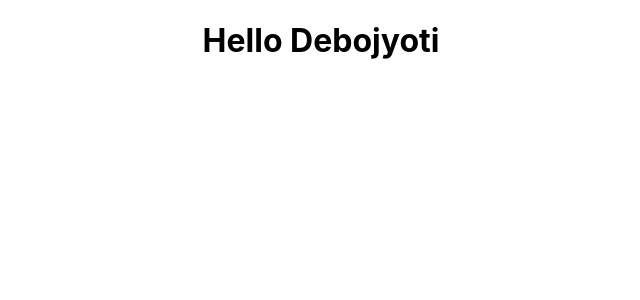
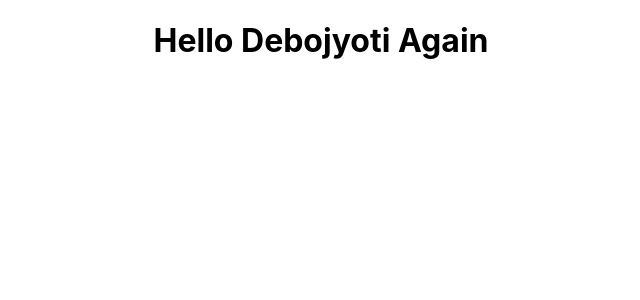
Before and after one commit to Debo12/webdevelopment.react-learn-complete, a React (Create React App) app in the folder my-app/: page / in a window 1280 px wide. Shown: the top 300 px of the page, without its empty margins (319-959 px from the left). Built offline with nearby package versions, Linux system fonts and the light colour scheme.

Commit message:
functional component with ES6 syntax

```diff
--- a/my-app/src/components/Greet.js
+++ b/my-app/src/components/Greet.js
@@ -2,8 +2,10 @@
 
 import React from 'react' // always import in anyomponent
 
-function Greet(){
-    return <h1>Hello Debojyoti</h1>
-}
+// function Greet(){
+//     return <h1>Hello Debojyoti</h1>
+// }
+
+const Greet = () => <h1>Hello Debojyoti Again</h1>
 
 export default Greet
```
Also changed, not shown: 1 other file (tests, documents, lock files or other folders).
